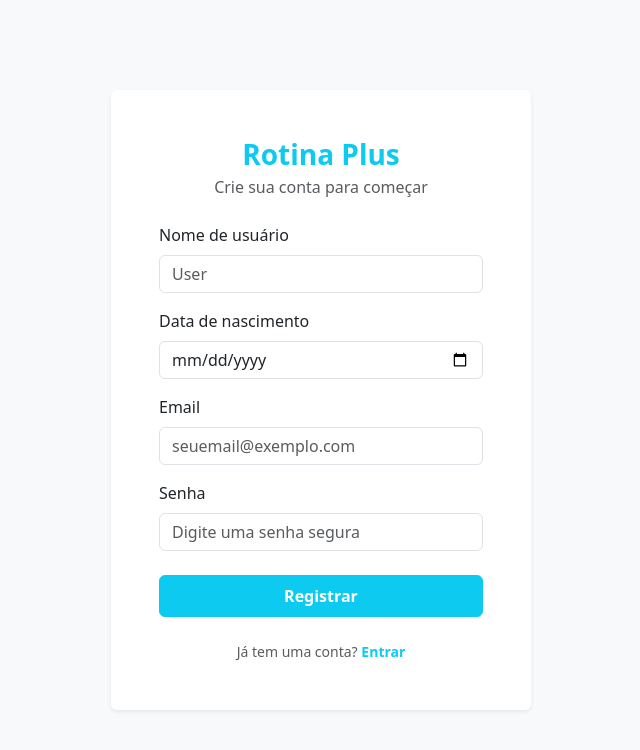
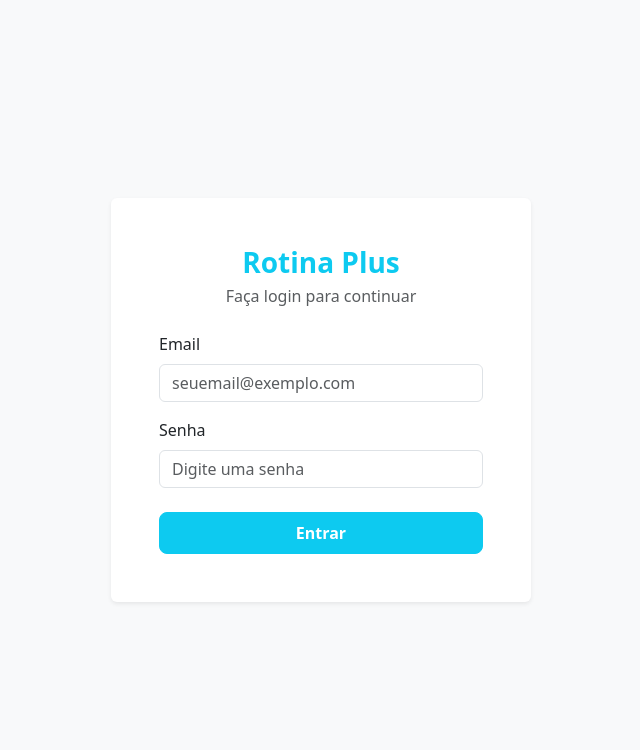
Before and after one commit to Lumikin/Rotina-Plus, a React app in the folder frontend/: page / in a window 1280 px wide. Shown: the top 750 px of the page, without its empty margins (319-959 px from the left). Built offline with nearby package versions, Linux system fonts and the light colour scheme; no server answers; the HTML template or start-up script is replaced by a standard one.

Commit message:
Tela de login com backend

```diff
--- a/frontend/src/App.jsx
+++ b/frontend/src/App.jsx
@@ -1,8 +1,9 @@
 import Home from "./pages/Home";
+import Login from "./pages/Login";
 import { Registrar } from "./pages/Registrer";
 
 function App() {
-  return <Registrar />;
+  return <Login />;
 }
 
 export default App;
--- a/frontend/src/hooks/useLogin.jsx
+++ b/frontend/src/hooks/useLogin.jsx
@@ -1,29 +1,34 @@
-import { useState } from "react";
-import { loginUser } from "../services/authService";
+import { useState, useCallback } from "react";
+import { loginUser, registerUser } from "../services/authService";
 
-export function useLogin() {
-  const [loading, setLoading] = useState(false); // True = Carregando, False = Carregado
-  const [error, setError] = useState(null);
+export function useAuth() {
+  const [loading, setLoading] = useState(false);
+  const [error, setError] = useState("");
+  const [success, setSuccess] = useState("");
 
-  async function login(email, senha) {
+  const login = useCallback(async (email, senha) => {
+    setError("");
+    setSuccess("");
     setLoading(true);
-    setError(null);
+
     try {
-      const result = await loginUser(email, senha);
-      if (!result.success) {
-        setError(result.message);
-        return result;
-      }
-      localStorage.setItem("token", result.token);
-      return result;
-    } catch (error) {
-      console.log("Erro ao fazer login: ", error);
-      setError("Erro ao conectar com o servidor");
-      return { success: false, message: "Erro ao conectar com o servidor" };
+      const response = await loginUser(email, senha);
+
+      setSuccess("Login realizado com sucesso!");
+
+      return response;
+
+    } catch (err) {
+      console.error("Erro no login:", err);
+
+      setError("Erro no login");
+
+      throw err;
+
     } finally {
       setLoading(false);
     }
-  }
+  }, []);
 
-  return { login, loading, error };
-}
+  return {login, loading, error, success};
+};
--- a/frontend/src/hooks/useUsers.jsx
+++ b/frontend/src/hooks/useUsers.jsx
@@ -24,4 +24,4 @@ export function useUsers() {
     }, []);
 
     return { users, loading };
-}
+};
--- a/frontend/src/pages/Home.jsx
+++ b/frontend/src/pages/Home.jsx
@@ -16,4 +16,4 @@ export default function Home() {
       <Footer />
     </div>
   );
-}
+};
--- a/frontend/src/pages/Login.jsx
+++ b/frontend/src/pages/Login.jsx
@@ -1,13 +1,23 @@
-import { loginUser } from "../services/authService";
 import { useState } from "react";
+import { useAuth } from "../hooks/useLogin";
+
 export default function Login() {
   const [email, setEmail] = useState("");
   const [senha, setSenha] = useState("");
+  const { login, loading, error, sucess } = useAuth();
 
-  async function Enviar(email, senha) {
-    const response = await loginUser(email, senha);
-    return response;
-  }
+  async function handleSubmit(e) {
+    e.preventDefault();
+    try {
+      const response = await login(email, senha);
+      localStorage.setItem("token", response.token);
+      console.log(response.status);
+
+    } catch (err) {
+      console.log(err);
+    };
+  };
+
   return (
     <div className="d-flex align-items-center justify-content-center min-vh-100 bg-light">
       <div
@@ -20,14 +30,15 @@ export default function Login() {
             <p className="text-muted mb-0">Faça login para continuar</p>
           </div>
 
-          <form onSubmit={"#"} noValidate>
+          <form onSubmit={handleSubmit}>
             <div className="mb-3">
-              <label htmlFor="email" className="form-label">
-                Email
-              </label>
+              <label htmlFor="email" className="form-label">Email</label>
+
               <input
                 id="email"
                 required
+                value={email}
+                onChange={e => setEmail(e.target.value)}
                 type="email"
                 className="form-control"
                 placeholder="seuemail@exemplo.com"
@@ -35,28 +46,41 @@ export default function Login() {
             </div>
 
             <div className="mb-4">
-              <label htmlFor="senha" className="form-label">
-                Senha
-              </label>
+              <label htmlFor="senha" className="form-label">Senha</label>
+
               <input
                 id="senha"
                 required
+                value={senha}
+                onChange={e => setSenha(e.target.value)}
                 type="password"
                 className="form-control"
-                placeholder="Digite uma senha segura"
+                placeholder="Digite uma senha"
               />
             </div>
+
+            {error && (
+              <div className="alert alert-danger" role="alert">
+                {error}
+              </div>
+            )}
+
+            {sucess && (
+              <div className="alert alert-success" role="alert">
+                {sucess}
+              </div>
+            )}
 
             <button
               type="submit"
               className="btn btn-info text-white w-100 fw-semibold py-2 rounded-3"
-              onClick={() => Enviar}
+              disabled={loading}
             >
-              Entrar
+              {loading ? "Entrando..." : "Entrar"}
             </button>
           </form>
         </div>
       </div>
     </div>
   );
-}
+};
--- a/frontend/src/pages/Registrer.jsx
+++ b/frontend/src/pages/Registrer.jsx
@@ -12,21 +12,17 @@ export function Registrar() {
 
   return (
     <div className="d-flex align-items-center justify-content-center min-vh-100 bg-light">
-      <div
-        className="card shadow-sm border-0"
-        style={{ maxWidth: "420px", width: "100%" }}
-      >
+      <div className="card shadow-sm border-0" style={{ maxWidth: "420px", width: "100%" }}>
         <div className="card-body p-4 p-md-5">
           <div className="text-center mb-4">
             <h1 className="h3 fw-bold text-info mb-1">Rotina Plus</h1>
-            <p className="text-muted mb-0">Crie sua conta para começar</p>
+            <p className="text-muted mb-0">Crie sua conta para começar!</p>
           </div>
 
           <form onSubmit={Enviar}>
             <div className="mb-3">
-              <label htmlFor="nome" className="form-label">
-                Nome de usuário
-              </label>
+              <label htmlFor="nome" className="form-label">Nome de usuário</label>
+
               <input
                 id="nome"
                 required
@@ -39,9 +35,8 @@ export function Registrar() {
             </div>
 
             <div className="mb-3">
-              <label htmlFor="dataN" className="form-label">
-                Data de nascimento
-              </label>
+              <label htmlFor="dataN" className="form-label">Data de nascimento</label>
+
               <input
                 required
                 id="dataN"
@@ -53,9 +48,8 @@ export function Registrar() {
             </div>
 
             <div className="mb-3">
-              <label inputMode="email" className="form-label">
-                Email
-              </label>
+              <label inputMode="email" className="form-label">Email</label>
+
               <input
                 id="email"
                 required
@@ -68,9 +62,8 @@ export function Registrar() {
             </div>
 
             <div className="mb-4">
-              <label htmlFor="senha" className="form-label">
-                Senha
-              </label>
+              <label htmlFor="senha" className="form-label">Senha</label>
+
               <input
                 id="senha"
                 required
@@ -103,4 +96,4 @@ export function Registrar() {
       </div>
     </div>
   );
-}
+};
--- a/frontend/src/services/api.js
+++ b/frontend/src/services/api.js
@@ -1,6 +1,6 @@
 import axios from "axios";
 
 export const api_rotinaplus = axios.create({
-  baseURL: "https://localhot:8080",
-  timeout: 5000, //Demorou mais de 5 segundos ele sai
+  baseURL: "https://localhost:8080",
+  timeout: 5000
 });
--- a/frontend/src/services/authService.js
+++ b/frontend/src/services/authService.js
@@ -6,23 +6,28 @@ export async function loginUser(email, senha) {
       email: email,
       senha: senha,
     });
+
     return response.data;
+
   } catch (error) {
-    console.error("Erro ao buscar dados de pessoas: ", error);
-    return [];
+    console.error("Erro ao fazer login: ", error);
+    throw error; // Força o erro em vez de retornar uma array vazia
   }
-}
+};
+
 export async function registerUser(email, senha, nome, dataN) {
   try {
-    const response = await api_rotinaplus.post(`/auth/register`, {
+    const response = await api_rotinaplus.post("/auth/register", {
       nome: nome,
       email: email,
       senha: senha,
       dataNascimento: dataN,
     });
+
     return response.data;
+
   } catch (error) {
-    console.error("Erro ao cadastrar o usuario: ", error);
+    console.error("Erro ao cadastrar o usuário: ", error);
     return [];
   }
-}
+};
--- a/frontend/src/services/userService.js
+++ b/frontend/src/services/userService.js
@@ -14,4 +14,4 @@ export async function ApiLogin(email, senha) {
 
     return [];
   }
-}
+};
```
